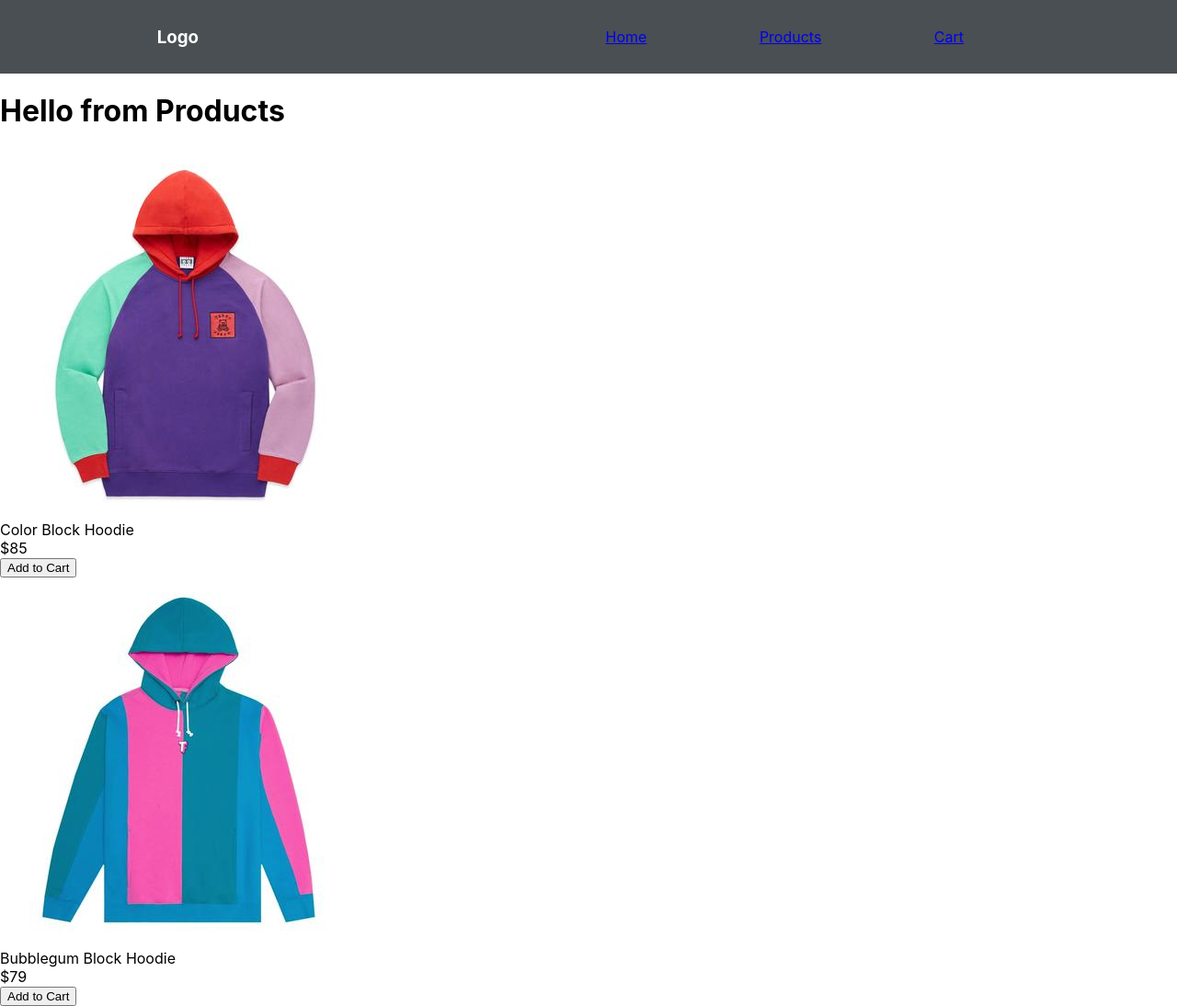
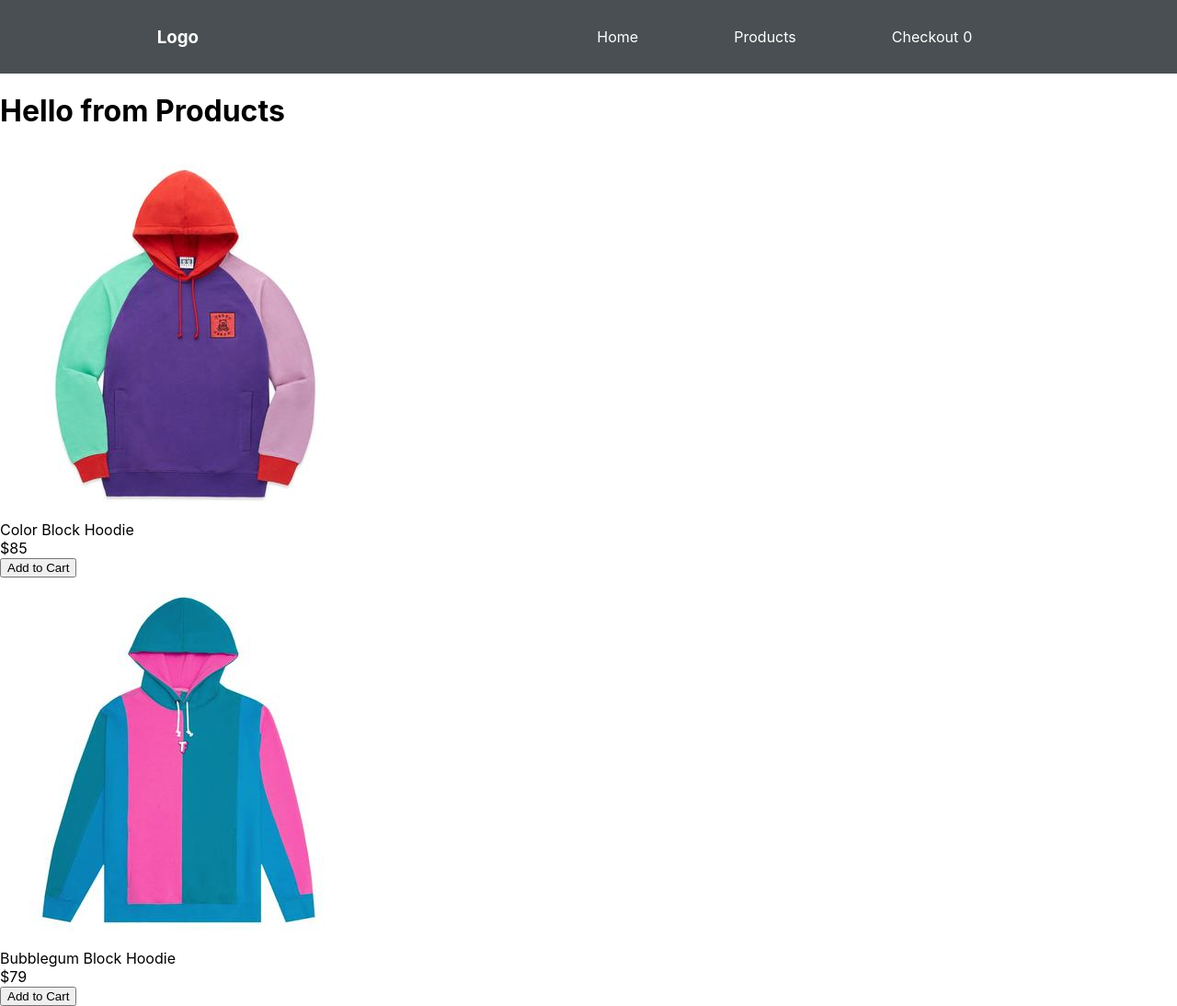
Before and after one commit to garyarzuma/shopping-cart, a React app: page /products in a window 1280 px wide. Shown: the whole page at 92% size. Built offline with nearby package versions, Linux system fonts and the light colour scheme.

Commit message:
Added total qty number next to checkout nav link

```diff
--- a/src/components/Nav.js
+++ b/src/components/Nav.js
@@ -1,7 +1,20 @@
-import React from "react";
+import React, { useState, useContext, useEffect } from "react";
 import { Link } from "react-router-dom";
+import { CartContext } from "../context/cart-context";
 
 const Nav = () => {
+  const [totalQty, setTotalQty] = useState(0);
+  const [state] = useContext(CartContext);
+
+  useEffect(() => {
+    let total = 0;
+    //sums up all the quantities in our state
+    state.carts.forEach((element) => {
+      total = element.qty + total;
+    });
+    setTotalQty(total);
+  }, [state]);
+
   return (
     <nav>
       <h3>Logo</h3>
@@ -13,7 +26,10 @@ const Nav = () => {
           <li>Products</li>
         </Link>
         <Link to="/cart">
-          <li>Cart</li>
+          <li>
+            <span>Checkout</span>
+            <div className="cart-number">{totalQty}</div>
+          </li>
         </Link>
       </ul>
     </nav>
--- a/src/styles/App.css
+++ b/src/styles/App.css
@@ -24,5 +24,17 @@ nav {
   list-style: none;
 }
 
-.hoodie-image {
+li {
+  display: flex;
 }
+
+a:link,
+a:visited {
+  color: white;
+  text-decoration: none;
+}
+
+.cart-number {
+  margin-left: 5px;
+  text-decoration: none;
+}
```
